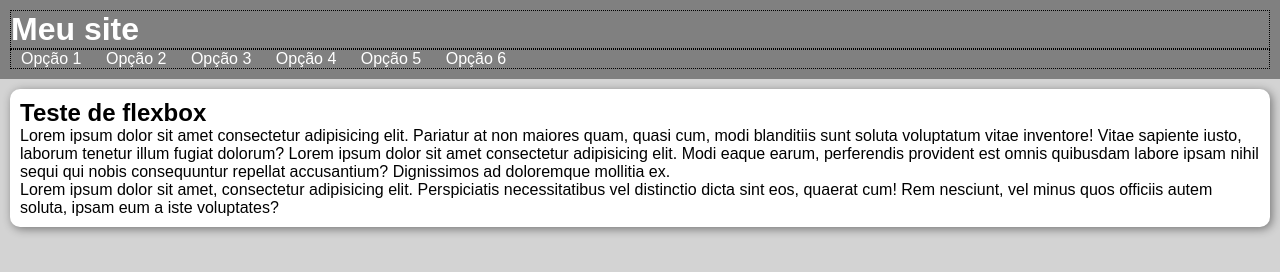
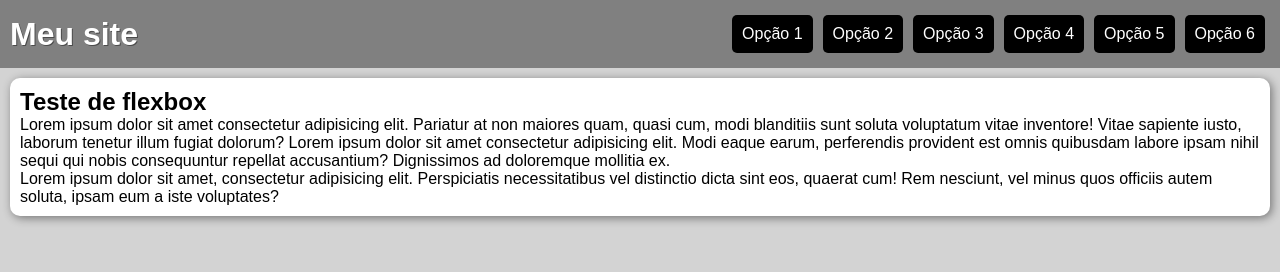
Before and after one commit to EltonLino/html-css, a plain HTML site: page exercicios/ex027/flex013 - menu flexbox/index.html in a window 1280 px wide. Drawn offline with Linux system fonts and the light colour scheme.

Commit message:
menu flexbox

```diff
--- a/exercicios/ex027/flex013 - menu flexbox/estilo/style.css
+++ b/exercicios/ex027/flex013 - menu flexbox/estilo/style.css
@@ -17,14 +17,36 @@ header {
     background-color: gray;
     color: white;
     padding: 10px;
+
+    display: flex;
+    flex-flow: row wrap;
+    justify-content: space-between;
+    align-items: center;
 }
 
 header h1 {
-    border: 1px dotted black;
+    flex: 0 0 200px;
+    text-shadow: 1px 1px 0px rgba(0, 0, 0, 0.416);
 }
 
 header nav {
-    border: 1px dotted black;
+    display: flex;
+    flex-flow: row wrap;
+    justify-content: flex-end;
+}
+
+header nav a {
+    background-color: black;
+    padding: 10px;
+    margin: 5px;
+    border-radius: 5px;
+    text-align: center;
+}
+
+header nav a:hover {
+    background-color: white;
+    color: black;
+    transition: 0.5s;
 }
 
 nav a {
--- a/exercicios/ex027/flex013 - menu flexbox/index.html
+++ b/exercicios/ex027/flex013 - menu flexbox/index.html
@@ -5,6 +5,7 @@
     <meta name="viewport" content="width=device-width, initial-scale=1.0">
     <title>Menu FlexBox</title>
     <link rel="stylesheet" href="estilo/style.css">
+    <link rel="stylesheet" href="mobile.css" media="screen and (max-width: 600px)">
 </head>
 <body>
     <header>
--- /dev/null
+++ b/exercicios/ex027/flex013 - menu flexbox/mobile.css
@@ -0,0 +1,13 @@
+@charset "UTF-8";
+
+header, header > nav {
+    flex-flow: column nowrap;
+}
+
+header h1 {
+    flex-basis: 50px;
+}
+
+header nav a {
+    width: 90vw;
+}
```
